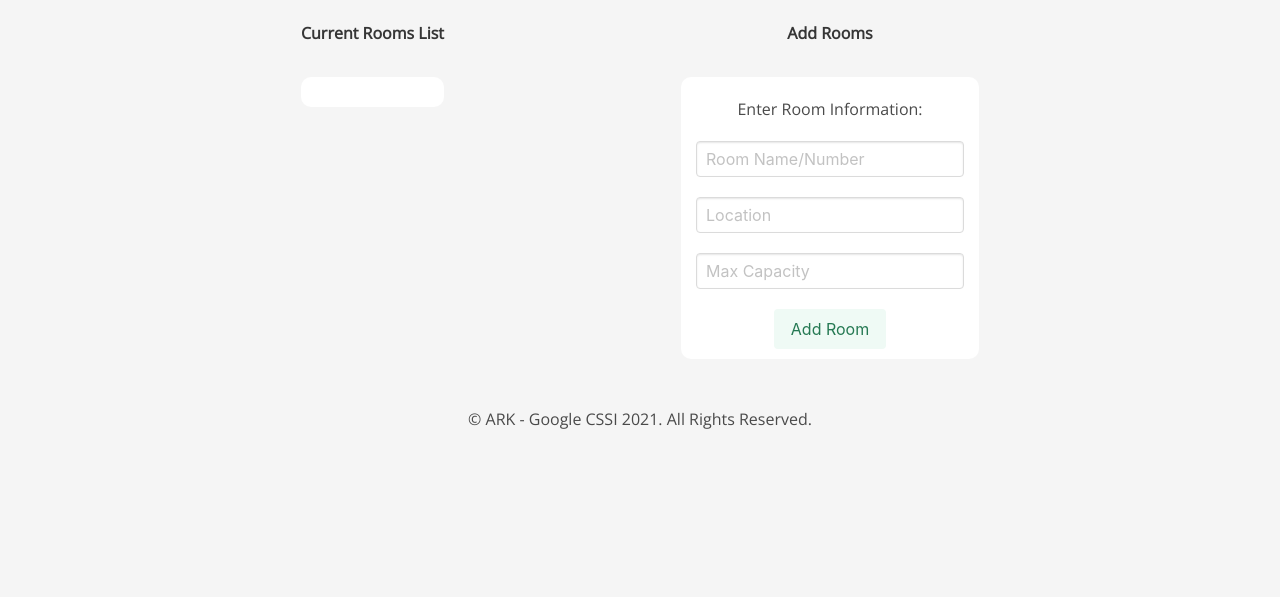
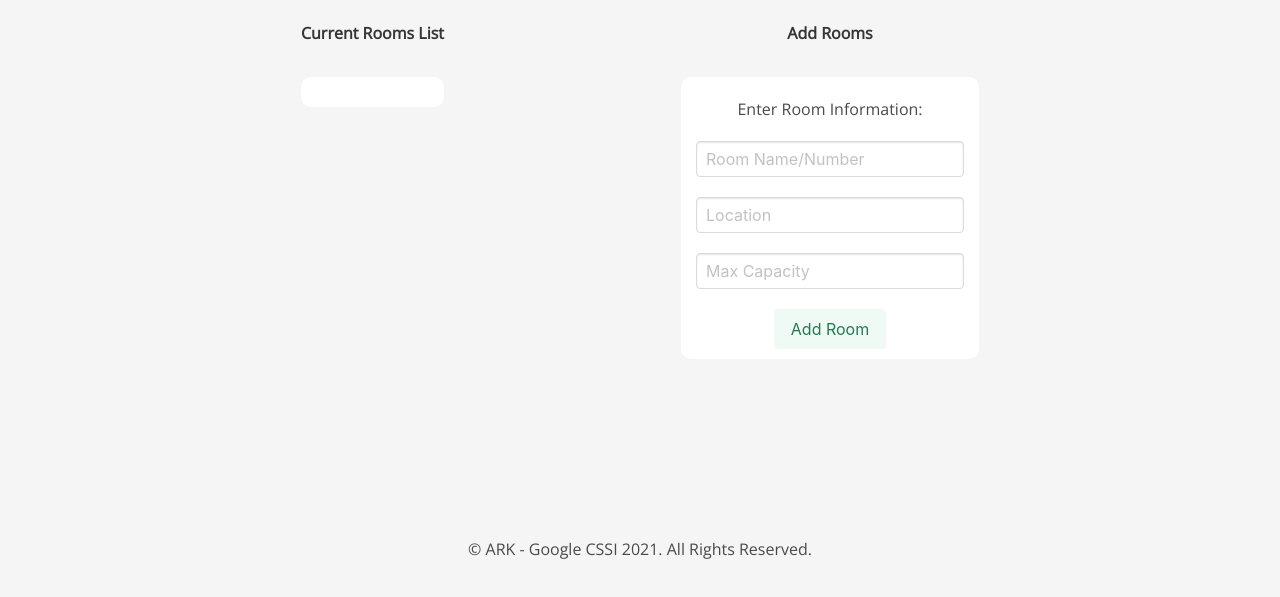
Before and after one commit to RyanChenSWE/ARK, a plain HTML site: page public/admin.html in a window 1280 px wide. Shown: the part 191-788 px from the top of the page. Drawn offline with nearby package versions, Linux system fonts and the light colour scheme; some packages are replaced by stand-ins of ours; no server answers.

Commit message:
Stickied the footers

```diff
--- a/public/admin.html
+++ b/public/admin.html
@@ -93,8 +93,8 @@
         </div>
     </div>
 
-    <footer class="footer has-background-light has-text-centered py-6">
-        <div class="footer-text-container">
+    <footer class="footer sticky-footer">
+        <div class="footer has-background-light has-text-centered py-6 sticky-footer">
             © ARK - Google CSSI 2021. All Rights Reserved.
         </div>
     </footer>
```
Also changed, not shown: public/dashboard.html (+1 -1 lines).
